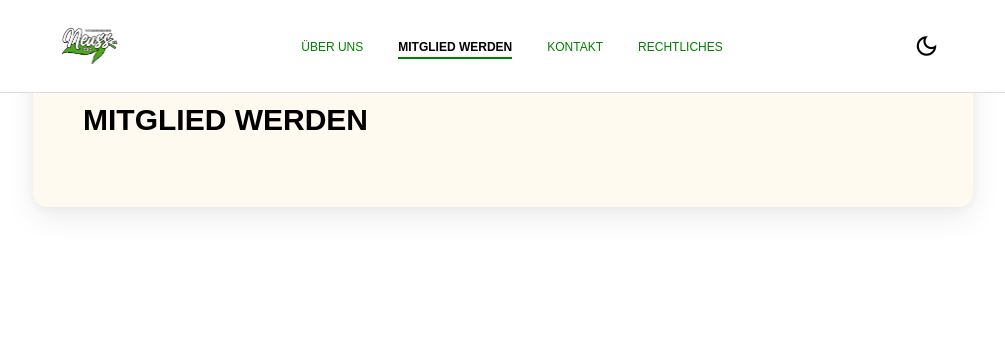
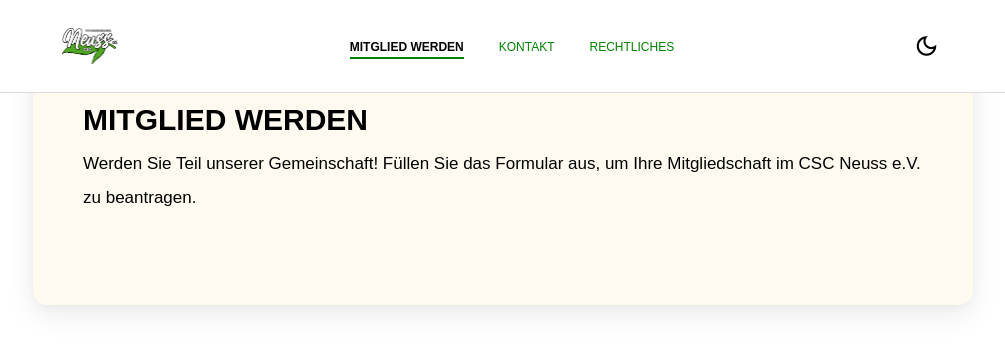
Before and after one commit to JannickG/website-csc-neuss, a Next.js app: page /mitglied in a window 1280 px wide. Shown: the top 350 px of the page, without its empty margins (137-1142 px from the left). Built offline with nearby package versions, Linux system fonts and the light colour scheme.

Commit message:
Cananas Embedded

```diff
--- /dev/null
+++ b/app/mitglied/mitglied.module.scss
@@ -0,0 +1,11 @@
+@use '../variables' as vars;
+
+.embedContainer {
+  margin-top: 30px;
+  width: 100%;
+
+  #cannanas {
+    width: 100%;
+    min-height: 500px;
+  }
+}
--- a/app/mitglied/page.tsx
+++ b/app/mitglied/page.tsx
@@ -1,13 +1,33 @@
 import React from 'react';
-import shared from '../shared.module.scss';
-import Link from 'next/link';
+import Script from 'next/script';
 import Navbar from '@/components/Navbar';
 import ContentSection from '@/components/ContentSection';
+import styles from './mitglied.module.scss';
 
 export default function MitgliedPage() {
   return (
-    <><Navbar /><ContentSection>
-          <h1>Mitglied Werden</h1>
-      </ContentSection></>
+    <>
+      <Navbar />
+      <ContentSection>
+        <h1>Mitglied Werden</h1>
+        <p>
+          Werden Sie Teil unserer Gemeinschaft! Füllen Sie das Formular aus, um
+          Ihre Mitgliedschaft im CSC Neuss e.V. zu beantragen.
+        </p>
+
+        <div className={styles.embedContainer}>
+          <div
+            id="cannanas"
+            data-key="Vd64CMaP6Id-qjIBG0pqURPsL5K4P9Pv"
+          />
+        </div>
+      </ContentSection>
+
+      <Script
+        src="https://account.cannanas.club/static/frame.js"
+        strategy="lazyOnload"
+        defer
+      />
+    </>
   );
 }
--- a/components/Navbar.tsx
+++ b/components/Navbar.tsx
@@ -6,7 +6,6 @@ import styles from "./navbar.module.scss";
 import { usePathname } from "next/navigation";
 
 export const MENU_ITEMS = [
-  { href: "/info", label: "Über uns" },
   { href: "/mitglied", label: "Mitglied werden" },
   { href: "/kontakt", label: "Kontakt" },
   {
```
Also changed, not shown: app/info/page.tsx (deleted, +0 -16 lines).
